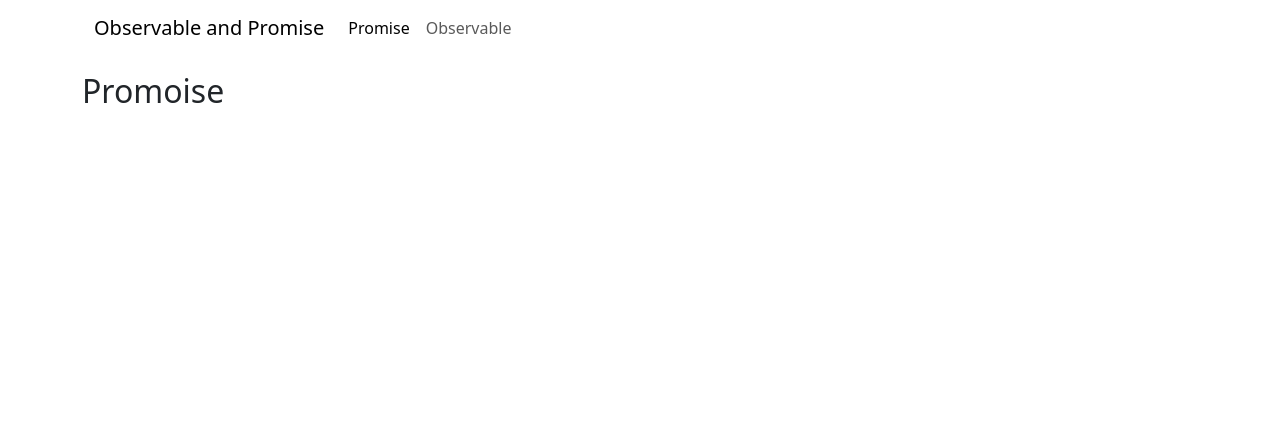
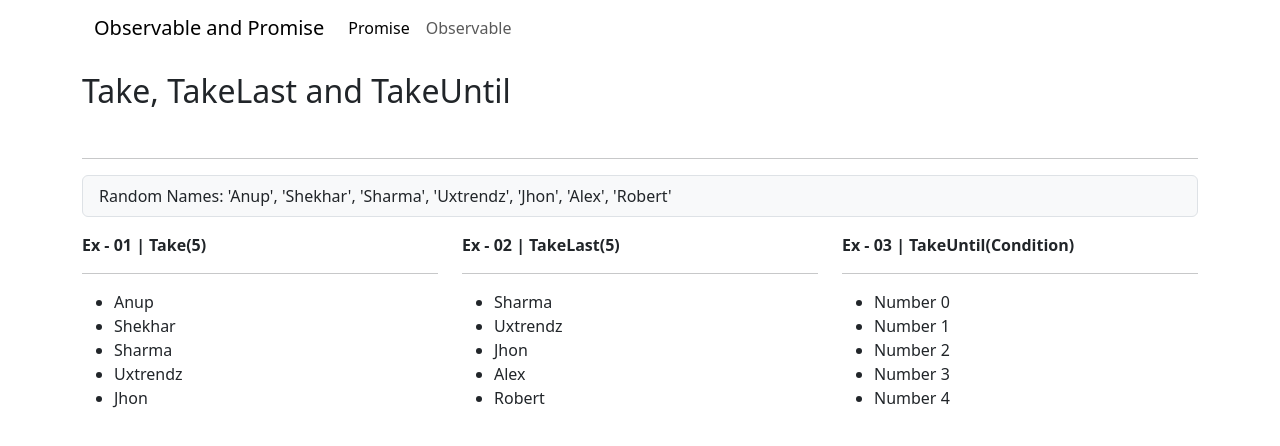
Before and after one commit to MuhammadZamin132611/RxjsInAngular, an Angular app: page /observable/take-operator in a window 1280 px wide. Before the commit this address led to /promise. Shown: the top 446 px of the page. Built offline with nearby package versions, Linux system fonts and the light colour scheme.

Commit message:
Add Take Functionality

```diff
--- a/src/app/app-routing.module.ts
+++ b/src/app/app-routing.module.ts
@@ -12,6 +12,7 @@ import { MapComponent } from './observable/map/map.component';
 import { PluckComponent } from './observable/pluck/pluck.component';
 import { FilterComponent } from './observable/filter/filter.component';
 import { TapOperatorComponent } from './observable/tap-operator/tap-operator.component';
+import { TakeOperatorComponent } from './observable/take-operator/take-operator.component';
 
 
 const routes: Routes = [
@@ -27,6 +28,7 @@ const routes: Routes = [
     {path: 'pluck', component:PluckComponent},
     {path: 'filter', component:FilterComponent},
     {path: 'tap-operator', component:TapOperatorComponent},
+    {path: 'take-operator', component:TakeOperatorComponent},
   ]},
   {path: '**', redirectTo:'promise'}
 ];
--- a/src/app/app.module.ts
+++ b/src/app/app.module.ts
@@ -16,6 +16,7 @@ import { MapComponent } from './observable/map/map.component';
 import { PluckComponent } from './observable/pluck/pluck.component';
 import { FilterComponent } from './observable/filter/filter.component';
 import { TapOperatorComponent } from './observable/tap-operator/tap-operator.component';
+import { TakeOperatorComponent } from './observable/take-operator/take-operator.component';
 
 @NgModule({
   declarations: [
@@ -32,7 +33,8 @@ import { TapOperatorComponent } from './observable/tap-operator/tap-operator.com
     MapComponent,
     PluckComponent,
     FilterComponent,
-    TapOperatorComponent
+    TapOperatorComponent,
+    TakeOperatorComponent
   ],
   imports: [
     BrowserModule,
--- a/src/app/observable/list/list.component.html
+++ b/src/app/observable/list/list.component.html
@@ -28,6 +28,9 @@
             <li>
                 <a routerLink="tap-operator">Tap Operator</a>
             </li>
+            <li>
+                <a routerLink="take-operator">Take Operator</a>
+            </li>
         </ul>
     </div>
 </div>
--- /dev/null
+++ b/src/app/observable/take-operator/take-operator.component.html
@@ -0,0 +1,26 @@
+<div class="my-3">
+    <h2>Take, TakeLast and TakeUntil</h2>
+    <br>
+<hr>
+<p  class="bg-light py-2 px-3 border rounded">Random Names: 'Anup', 'Shekhar', 'Sharma', 'Uxtrendz', 'Jhon', 'Alex', 'Robert' </p>
+
+    <div class="row">
+        <div class="col-md-4">
+            <strong>Ex - 01 | Take(5)</strong>
+            <hr>
+            <ul id="elContainer"></ul>
+        </div>
+        <div class="col-md-4">
+            <strong>Ex - 02 | TakeLast(5)</strong>
+            <hr>
+            <ul id="elContainer2"></ul>
+        </div>
+        <div class="col-md-4">
+            <strong>Ex - 03 | TakeUntil(Condition)</strong>
+            <hr>
+            <ul id="elContainer3"></ul>
+        </div>
+    </div>
+
+
+</div>
--- /dev/null
+++ b/src/app/observable/take-operator/take-operator.component.ts
@@ -0,0 +1,53 @@
+import { Component, OnInit } from '@angular/core';
+import { from, fromEvent, interval, map, take, takeLast, takeUntil, timer } from 'rxjs';
+import { DesignUtilityService } from 'src/app/appServices/design-utility.service';
+
+@Component({
+  selector: 'app-take-operator',
+  templateUrl: './take-operator.component.html',
+  styleUrls: ['./take-operator.component.scss']
+})
+export class TakeOperatorComponent implements OnInit {
+
+  constructor(private designUtility: DesignUtilityService) {}
+
+  randomNames = ['Anup', 'Shekhar', 'Sharma', 'Uxtrendz', 'Jhon', 'Alex', 'Robert' ]
+
+  ngOnInit(): void {
+
+    const nameSource = from(this.randomNames)
+
+    // Ex - 01 | Take
+
+    nameSource.pipe(
+      take(5)
+    )
+    .subscribe(res=>{
+      // console.log(res)
+      this.designUtility.print(res,'elContainer')
+    })
+
+    // Ex - 02 | TakeLast
+    nameSource.pipe(
+      takeLast(5)
+    )
+    .subscribe(res=>{
+      // console.log(res)
+      this.designUtility.print(res,'elContainer2')
+    })
+
+    // Ex - 03 | TakeUntil
+    let consdition1 = timer(5000);
+    let consdition2 = fromEvent(document, 'click');
+    const source = interval(1000);
+    source.pipe(
+      map(res => 'Number ' + res),
+      // takeUntil(consdition1)
+      takeUntil(consdition2)
+    )
+    .subscribe(res=>{
+      console.log(res)
+      this.designUtility.print(res,'elContainer3')
+    })
+  }
+}
```
Also changed, not shown: src/app/observable/take-operator/take-operator.component.scss (added), 1 other file (tests, documents, lock files or other folders).
